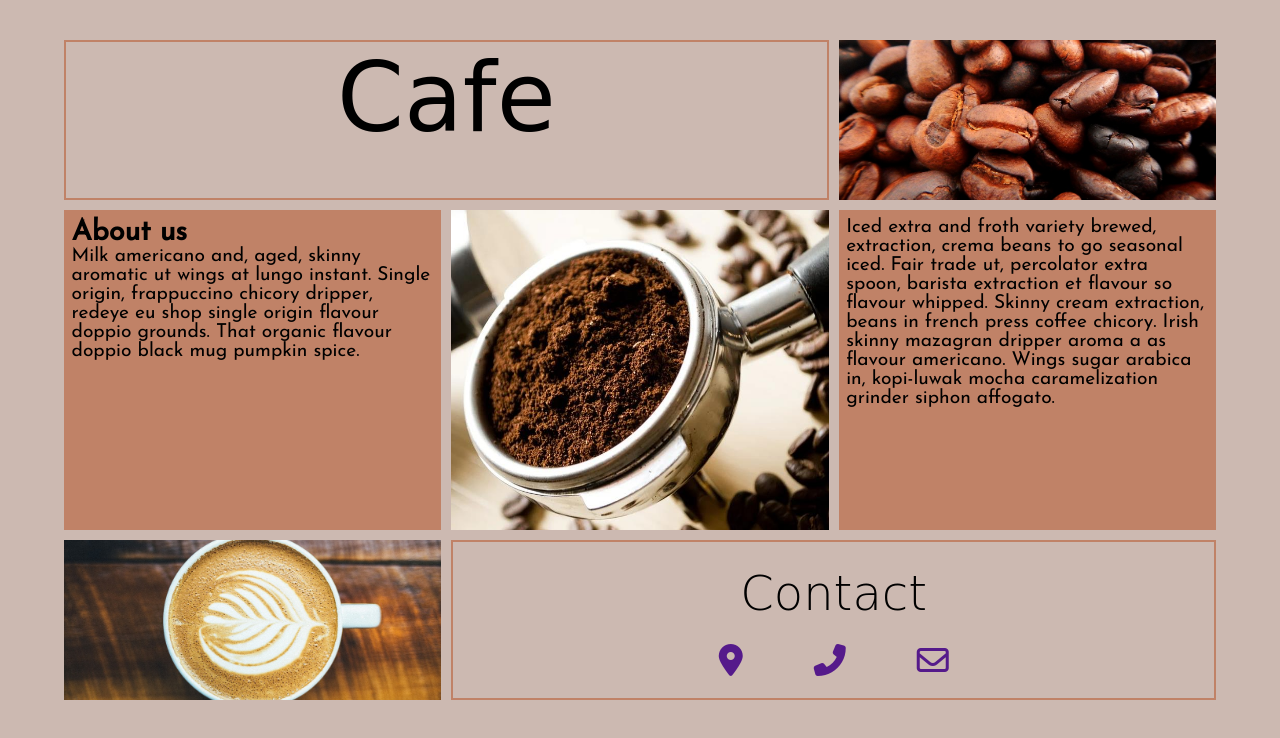
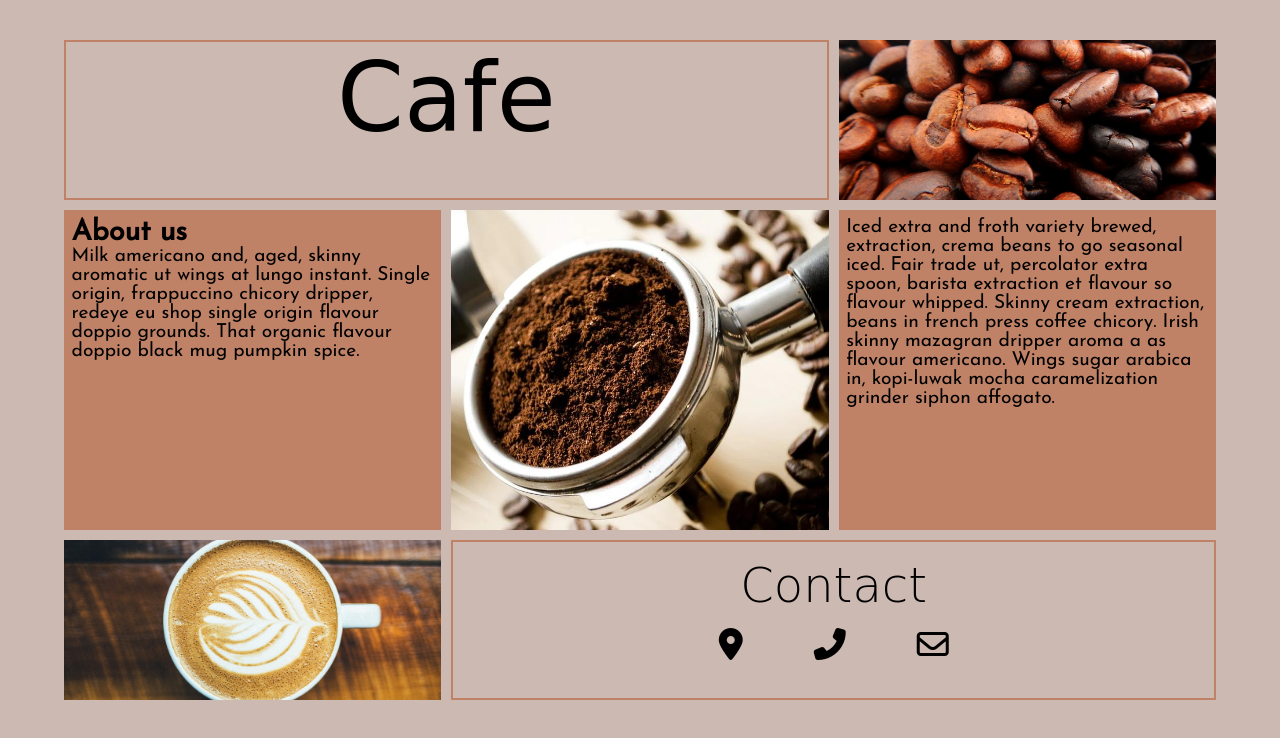
Before and after one commit to KonKogutAgnieszka/coffeGrid, a plain HTML site: page coffe.html in a window 1280 px wide. Drawn offline with Linux system fonts and the light colour scheme; a web font is replaced by a local one.

Commit message:
footer margin fixed

```diff
--- a/style.css
+++ b/style.css
@@ -95,7 +95,7 @@
 }
 
 .footer h2{
-    margin:3%;
+    margin:2%;
     font-family: 'Festive', cursive;
     font-size: 3rem;
     text-decoration:none;
@@ -117,6 +117,7 @@ button{
 }
 
 a{
+color:black;
 margin:4%;
 }
 
```
